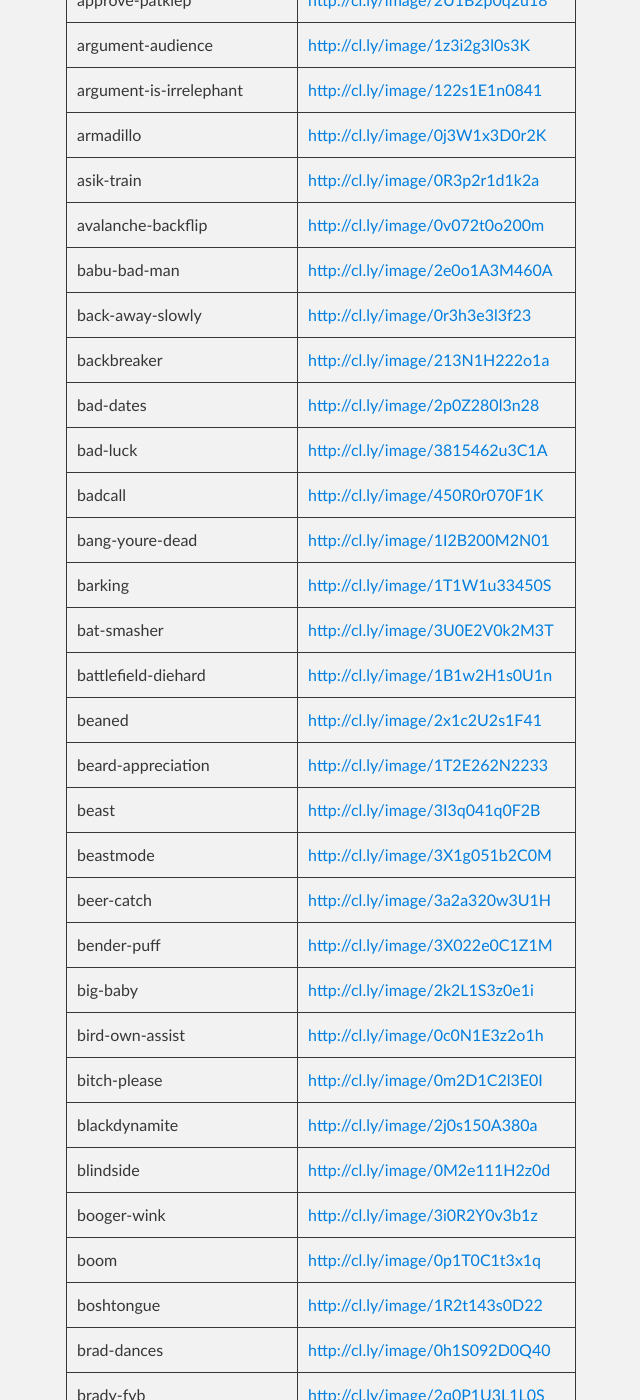
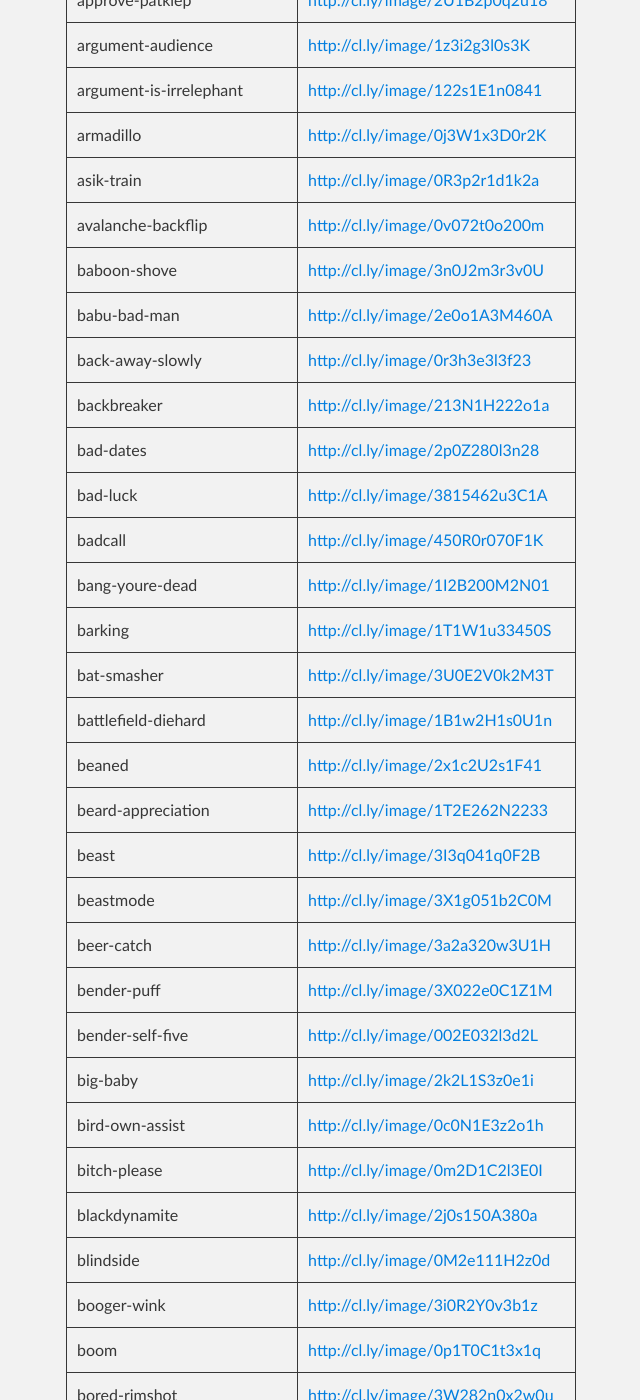
Before and after one commit to eskfung/eskfung.github.io, a Jekyll site: the page built from _posts/2013-03-14-gifs.md, in a window 1280 px wide and 1400 px high, scrolled down 1121 px. Shown: the whole window, without its empty margins (254-894 px from the left). Built offline with Jekyll 4.4.1, drawn with Linux system fonts in a browser that asks for light colours; nearby versions of some CDN libraries; Markdown is read by kramdown in place of the engine named in the settings; some of the changed text lies outside the part shown.

Commit message:
November 23

```diff
--- a/_posts/2013-03-14-gifs.md
+++ b/_posts/2013-03-14-gifs.md
@@ -28,6 +28,7 @@ argument-is-irrelephant | <http://cl.ly/image/122s1E1n0841>
 armadillo | <http://cl.ly/image/0j3W1x3D0r2K>
 asik-train | <http://cl.ly/image/0R3p2r1d1k2a>
 avalanche-backflip | <http://cl.ly/image/0v072t0o200m>
+baboon-shove | <http://cl.ly/image/3n0J2m3r3v0U>
 babu-bad-man | <http://cl.ly/image/2e0o1A3M460A>
 back-away-slowly | <http://cl.ly/image/0r3h3e3l3f23>
 backbreaker | <http://cl.ly/image/213N1H222o1a>
@@ -44,6 +45,7 @@ beast | <http://cl.ly/image/3I3q041q0F2B>
 beastmode | <http://cl.ly/image/3X1g051b2C0M>
 beer-catch | <http://cl.ly/image/3a2a320w3U1H>
 bender-puff | <http://cl.ly/image/3X022e0C1Z1M>
+bender-self-five | <http://cl.ly/image/002E032l3d2L>
 big-baby | <http://cl.ly/image/2k2L1S3z0e1i>
 bird-own-assist | <http://cl.ly/image/0c0N1E3z2o1h>
 bitch-please | <http://cl.ly/image/0m2D1C2l3E0I>
@@ -51,6 +53,7 @@ blackdynamite | <http://cl.ly/image/2j0s150A380a>
 blindside | <http://cl.ly/image/0M2e111H2z0d>
 booger-wink | <http://cl.ly/image/3i0R2Y0v3b1z>
 boom | <http://cl.ly/image/0p1T0C1t3x1q>
+bored-rimshot | <http://cl.ly/image/3W282n0x2w0u>
 boshtongue | <http://cl.ly/image/1R2t143s0D22>
 brad-dances | <http://cl.ly/image/0h1S092D0Q40>
 brady-fyb | <http://cl.ly/image/2q0P1U3L1L0S>
```
Also changed, not shown: other parts of _posts/2013-03-14-gifs.md (+6 -0 lines).
